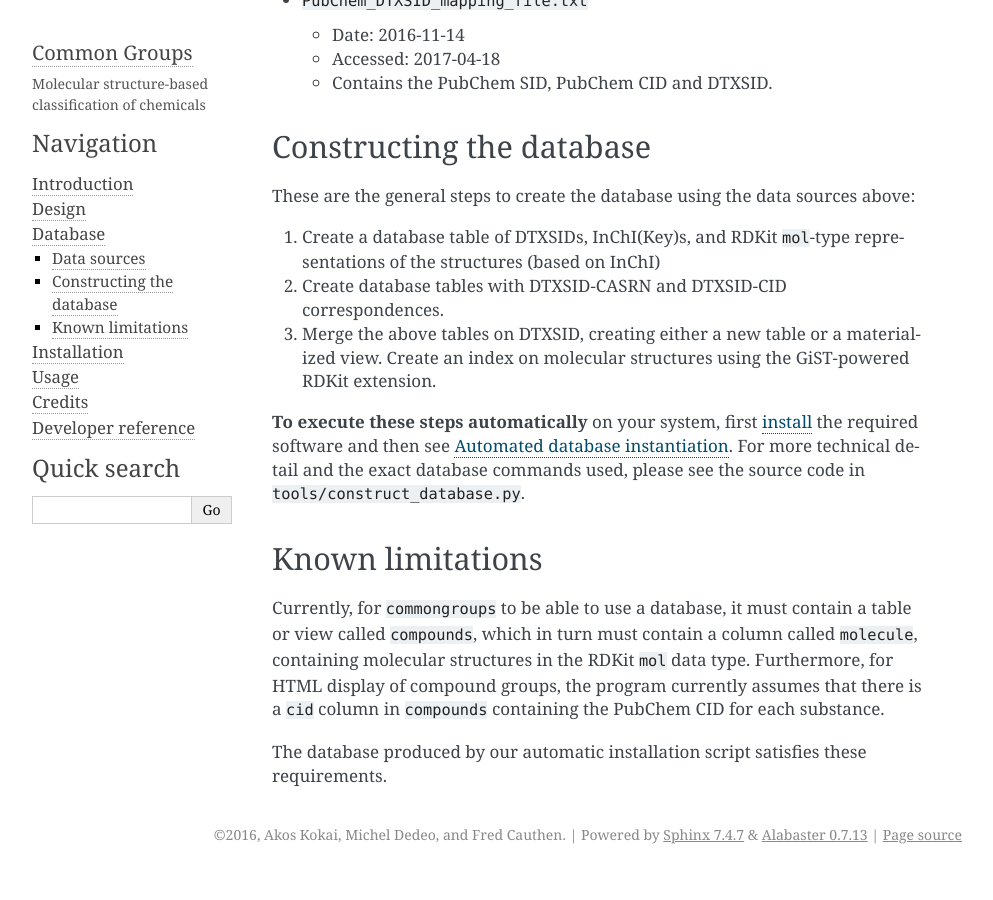
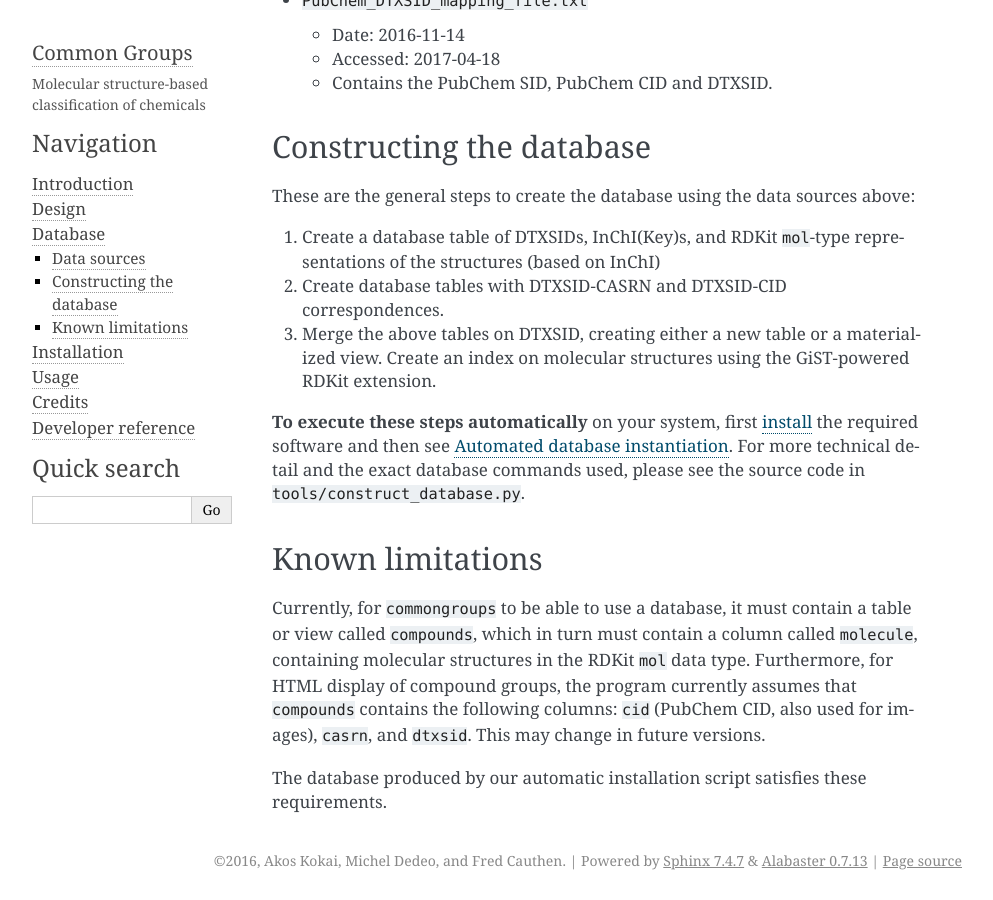
Before and after one commit to akokai/commongroups, a Sphinx documentation site: the page built from docs/database.rst, in a window 1280 px wide and 900 px high, scrolled down 829 px. Shown: the whole window, without its empty margins (148-1141 px from the left). Built offline with Sphinx 7.4.7, drawn with Linux system fonts in a browser that asks for light colours; before the commit the page ends 1703 px from its top, so only the background shows below that.

```diff
--- a/docs/database.rst
+++ b/docs/database.rst
@@ -77,8 +77,8 @@
 table or view called ``compounds``, which in turn must contain a column called
 ``molecule``, containing molecular structures in the RDKit ``mol`` data type.
 Furthermore, for HTML display of compound groups, the program currently assumes
-that there is a ``cid`` column in ``compounds`` containing the PubChem CID for
-each substance.
+that ``compounds`` contains the following columns: ``cid`` (PubChem CID, also
+used for images), ``casrn``, and ``dtxsid``. This may change in future versions.
 
 The database produced by our automatic installation script satisfies these
 requirements.
```
Also changed, not shown: docs/developer.rst (+13 -4 lines), 1 other file.
